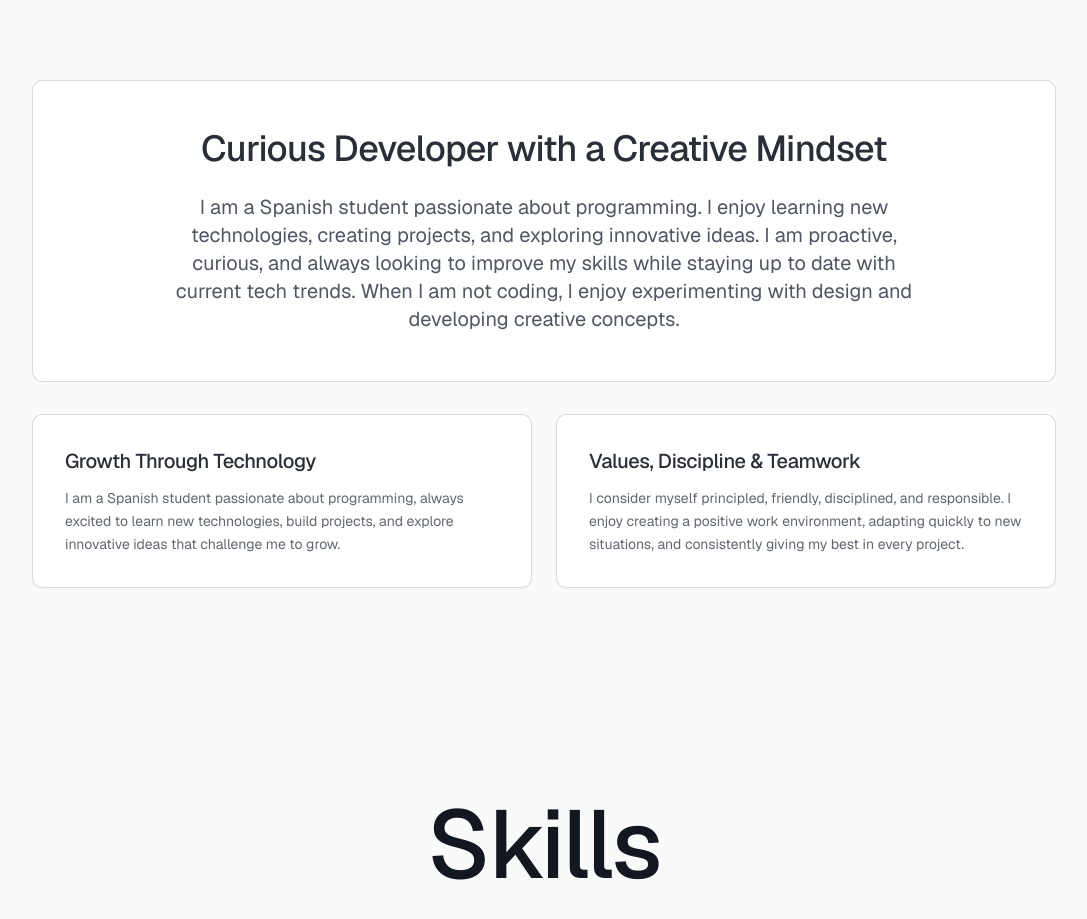
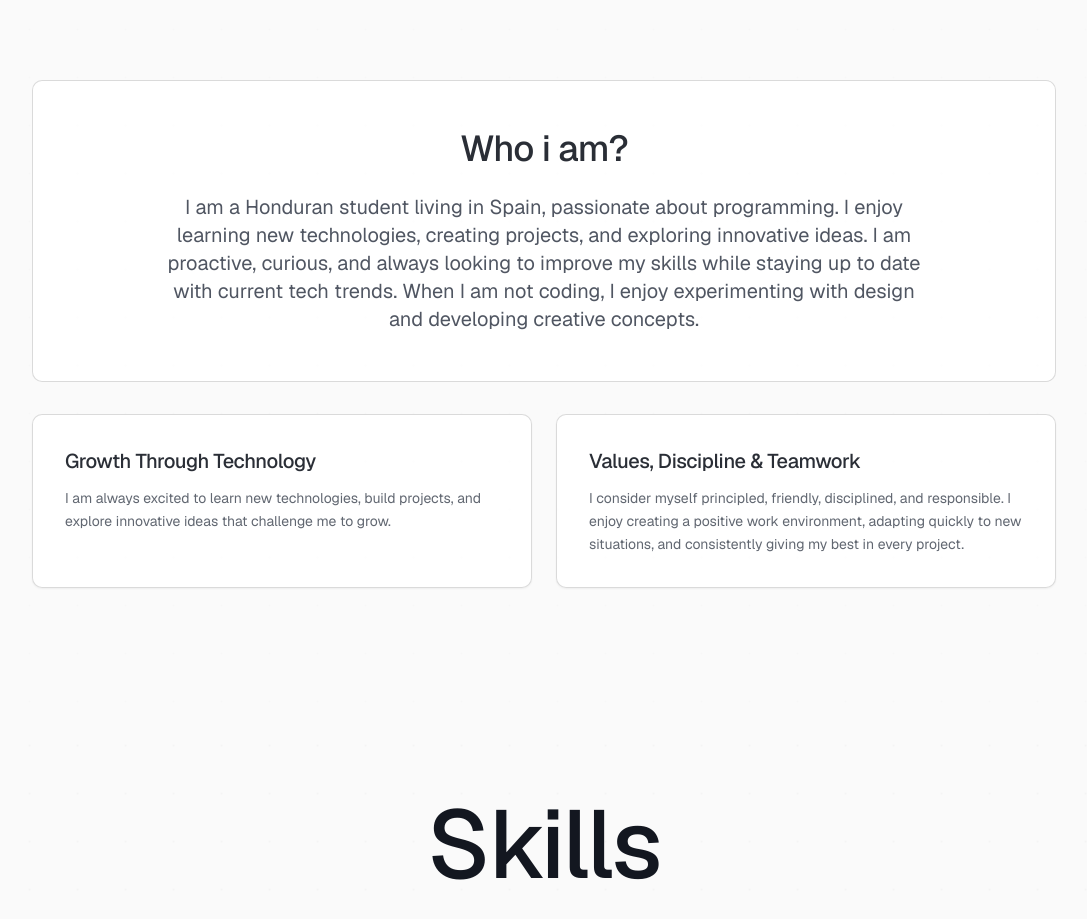
Before and after one commit to neevets/portfolio-web, a React (Vite) app: page / in a window 1280 px wide. Shown: the part 1040-1959 px from the top of the page, without its empty margins (96-1183 px from the left). Built offline with nearby package versions, Linux system fonts and the light colour scheme; a web font is replaced by a local one.

Commit message:
Update AboutSection.tsx

```diff
--- a/src/components/sections/AboutSection.tsx
+++ b/src/components/sections/AboutSection.tsx
@@ -12,7 +12,7 @@ const OptimizedAboutSection = memo(() => {
       {
         title: 'Growth Through Technology',
         description:
-          'I am a Spanish student passionate about programming, always excited to learn new technologies, build projects, and explore innovative ideas that challenge me to grow.',
+          'I am always excited to learn new technologies, build projects, and explore innovative ideas that challenge me to grow.',
       },
       {
         title: 'Values, Discipline & Teamwork',
@@ -54,9 +54,9 @@ const OptimizedAboutSection = memo(() => {
               <div className="space-y-8">
                 <div className="relative border border-border/80 bg-card/85 backdrop-blur-sm p-10 lg:p-12 rounded-md">
                   <div className="relative z-10 space-y-6 text-center">
-                    <h3 className="text-3xl md:text-4xl font-dev font-light text-foreground/90">Curious Developer with a Creative Mindset</h3>
+                    <h3 className="text-3xl md:text-4xl font-dev font-light text-foreground/90"> Who i am?</h3>
                     <p className="text-lg md:text-xl leading-relaxed text-muted-foreground max-w-3xl mx-auto font-dev">
-                      I am a Spanish student passionate about programming. I enjoy learning new technologies,
+                      I am a Honduran student living in Spain, passionate about programming. I enjoy learning new technologies,
                       creating projects, and exploring innovative ideas. I am proactive, curious, and always
                       looking to improve my skills while staying up to date with current tech trends. When I am
                       not coding, I enjoy experimenting with design and developing creative concepts.
```
